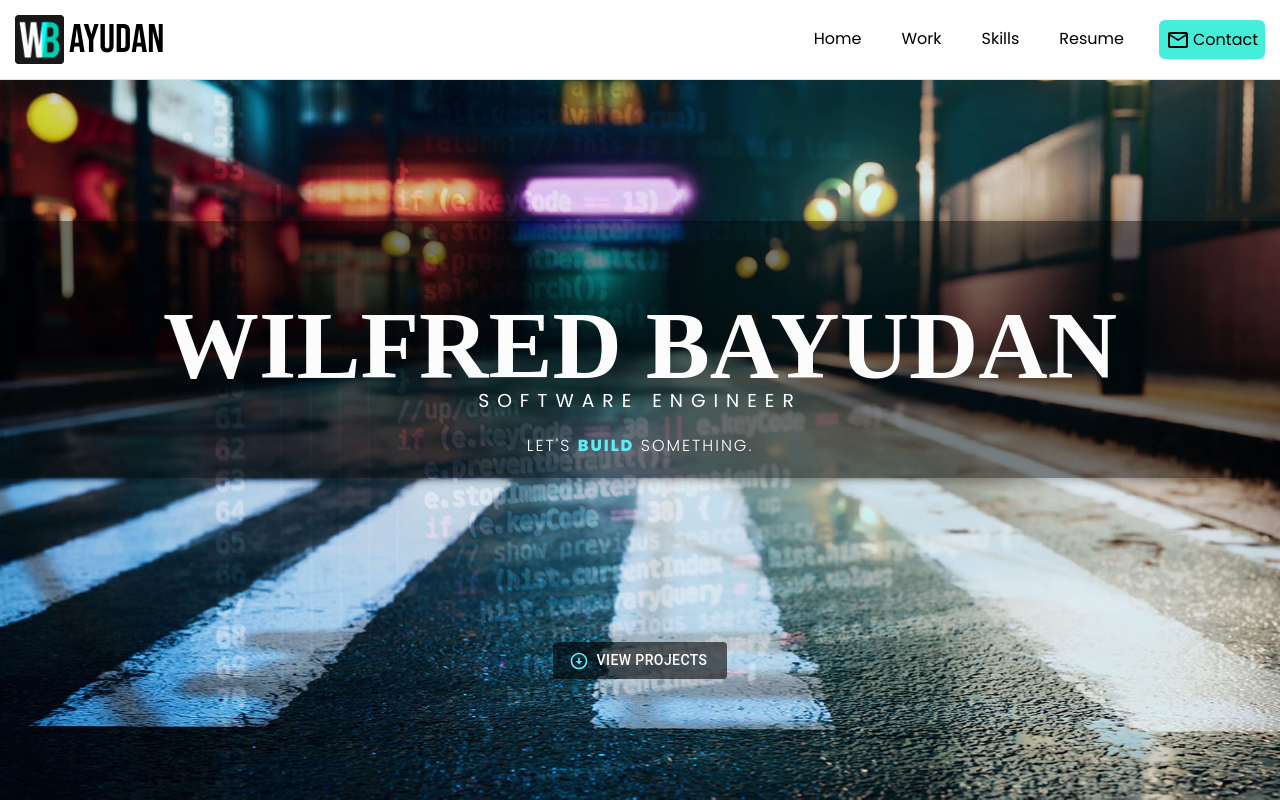
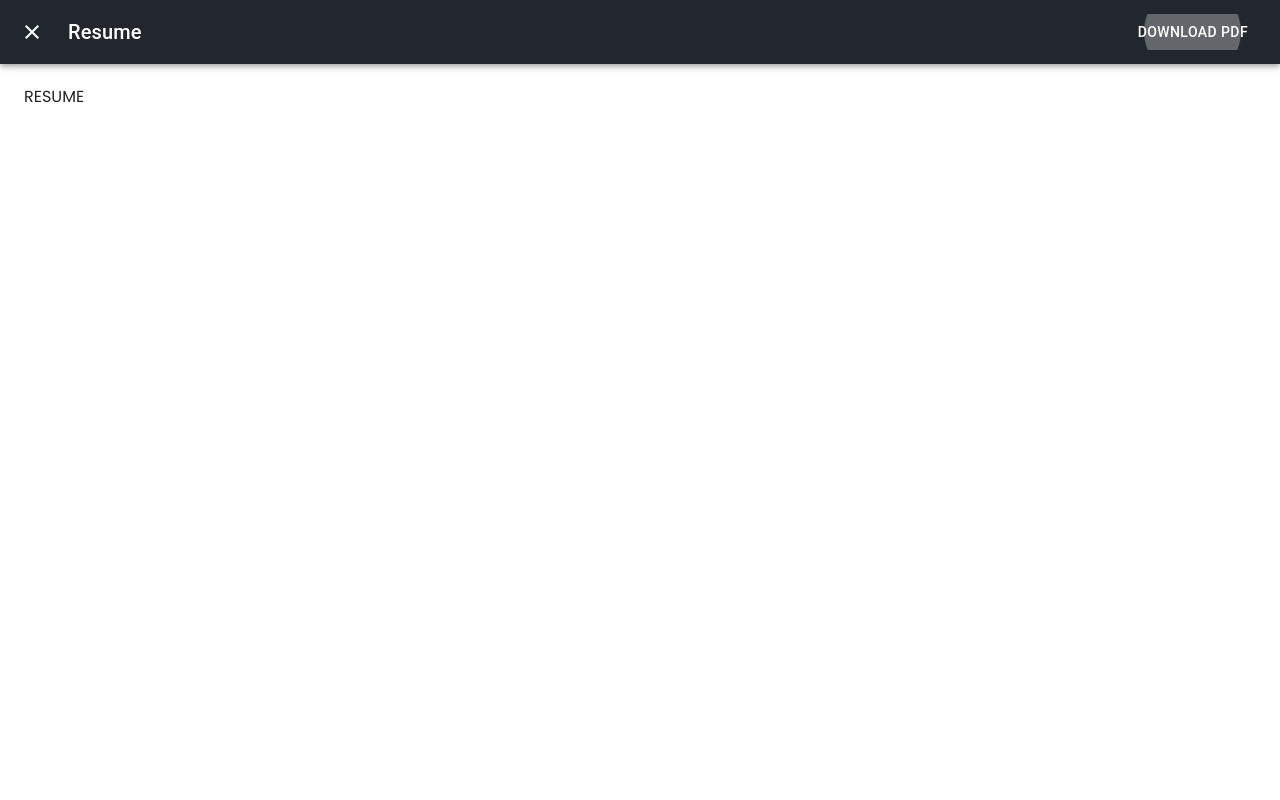
Before and after one commit to wilfredbayudan/portfolio, a React (Create React App) app: page / in a window 1280 px wide. Shown: the top 800 px of the page. Built offline with nearby package versions, Linux system fonts and the light colour scheme; a web font is replaced by a local one.

Commit message:
Added resume dialog

```diff
--- a/src/App.js
+++ b/src/App.js
@@ -5,6 +5,7 @@ import Footer from "./components/Footer";
 import styled from "styled-components";
 import Main from "./pages/Main";
 import LoaderOverlay from "./components/LoaderOverlay";
+import ResumeDialog from "./components/ResumeDialog";
 
 const Wrapper = styled.div`
   height: 100vh;
@@ -15,12 +16,12 @@ const Wrapper = styled.div`
   flex-direction: column;
 `;
 
-const SampleDiv = styled.div`
-  flex: 1 0 auto;
-  @media (min-width: 768px) {
-    padding-top: 80px;
-  }
-`;
+// const SampleDiv = styled.div`
+//   flex: 1 0 auto;
+//   @media (min-width: 768px) {
+//     padding-top: 80px;
+//   }
+// `;
 
 const App = () => {
   const projectsRef = useRef();
@@ -36,6 +37,7 @@ const App = () => {
         skillsRef={skillsRef}
         contactRef={contactRef}
       />
+      <ResumeDialog />
       <LoaderOverlay />
       <Wrapper>
         <Routes>
@@ -50,7 +52,7 @@ const App = () => {
               />
             }
           />
-          <Route path="resume" element={<SampleDiv>Resume</SampleDiv>} />
+          {/* <Route path="resume" element={<SampleDiv>Resume</SampleDiv>} /> */}
           <Route path="*" element={<>404</>} />
         </Routes>
         <Footer />
--- /dev/null
+++ b/src/components/ResumeDialog.js
@@ -0,0 +1,64 @@
+import React, { useState } from "react";
+import Button from "@mui/material/Button";
+import Dialog from "@mui/material/Dialog";
+import ListItemText from "@mui/material/ListItemText";
+import ListItem from "@mui/material/ListItem";
+import List from "@mui/material/List";
+import Divider from "@mui/material/Divider";
+import AppBar from "@mui/material/AppBar";
+import Toolbar from "@mui/material/Toolbar";
+import IconButton from "@mui/material/IconButton";
+import Typography from "@mui/material/Typography";
+import CloseIcon from "@mui/icons-material/Close";
+import Slide from "@mui/material/Slide";
+import DialogContent from "@mui/material/DialogContent";
+
+const Transition = React.forwardRef(function Transition(props, ref) {
+  return <Slide direction="down" ref={ref} {...props} />;
+});
+
+export default function ResumeDialog() {
+  const [open, setOpen] = useState(true);
+
+  const handleClickOpen = () => {
+    setOpen(true);
+  };
+
+  const handleClose = () => {
+    setOpen(false);
+  };
+
+  return (
+    <div>
+      <Button variant="outlined" onClick={handleClickOpen}>
+        Open full-screen dialog
+      </Button>
+      <Dialog
+        fullScreen
+        open={open}
+        onClose={handleClose}
+        TransitionComponent={Transition}
+      >
+        <AppBar sx={{ position: "relative", backgroundColor: "#22272e" }}>
+          <Toolbar>
+            <IconButton
+              edge="start"
+              color="inherit"
+              onClick={handleClose}
+              aria-label="close"
+            >
+              <CloseIcon />
+            </IconButton>
+            <Typography sx={{ ml: 2, flex: 1 }} variant="h6" component="div">
+              Resume
+            </Typography>
+            <Button autoFocus color="inherit" onClick={handleClose}>
+              Download PDF
+            </Button>
+          </Toolbar>
+        </AppBar>
+        <DialogContent>RESUME</DialogContent>
+      </Dialog>
+    </div>
+  );
+}
```
Also changed, not shown: src/features/resumeSlice.js (added, +22 -0 lines).
